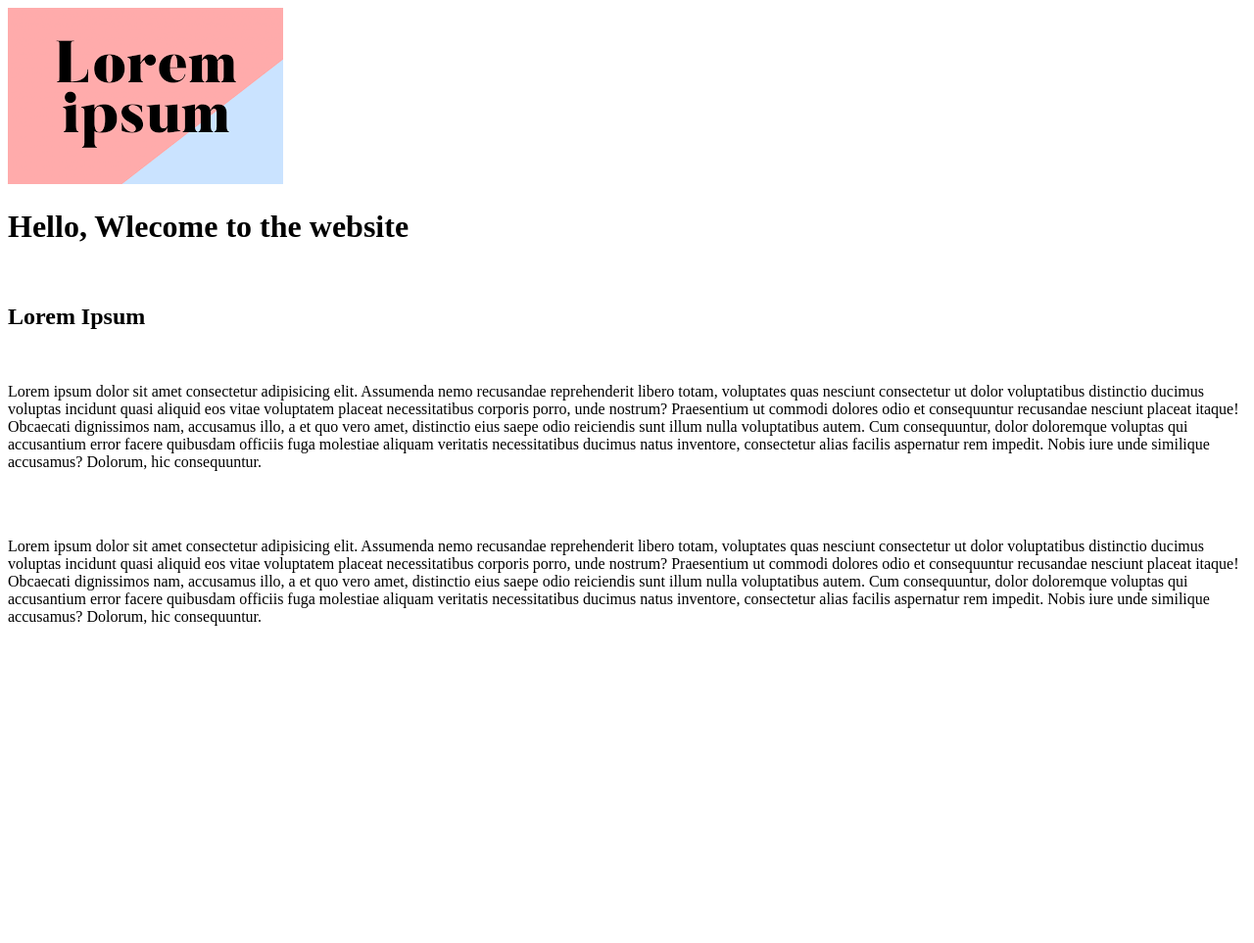
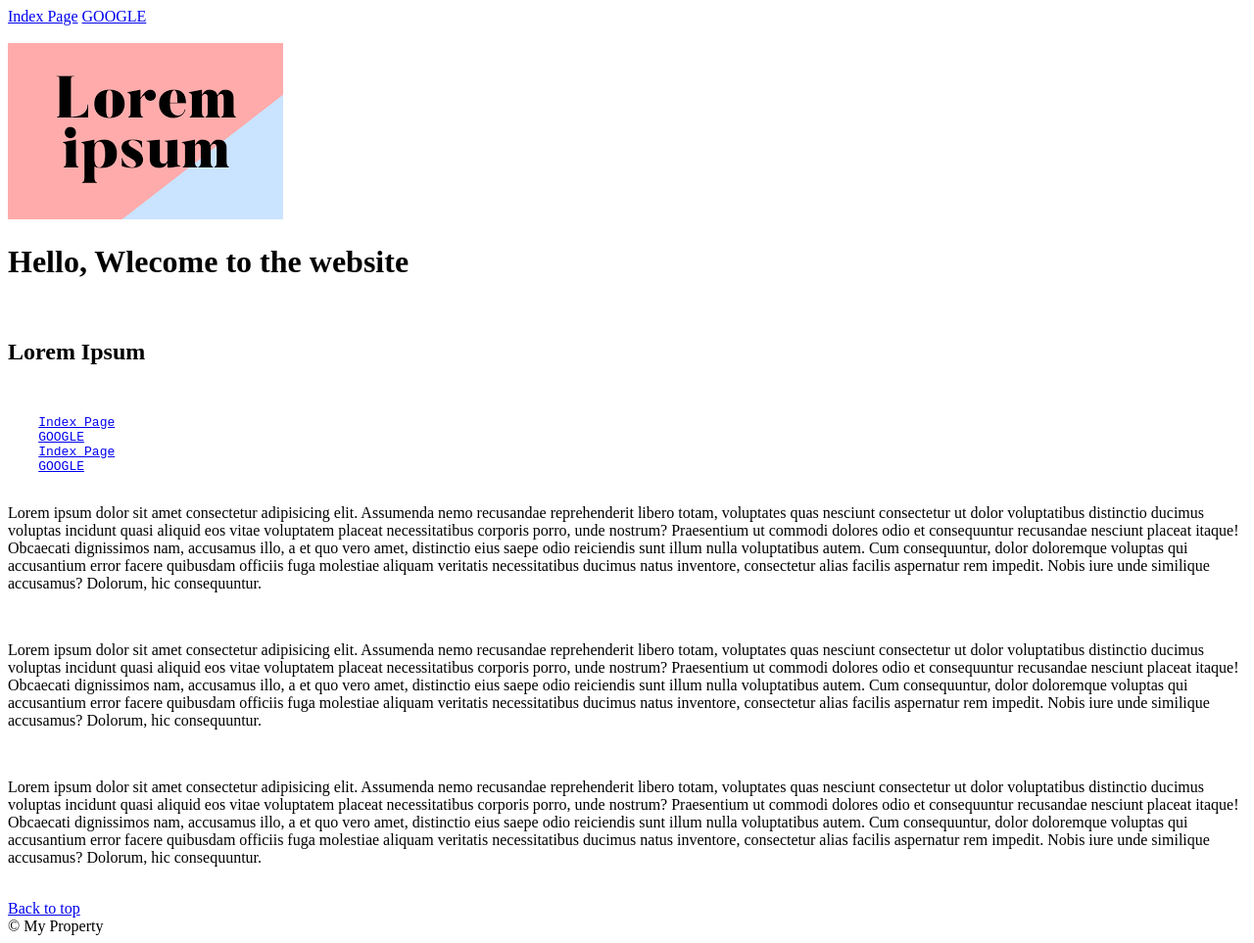
Before and after one commit to Reyan19k/innovate_l3_portfolio, a plain HTML site: page frontend_notes/notes.html in a window 1280 px wide. Shown: the whole page at 98% size. Before the commit the page ends 800 px from the top, so only its background shows below. Drawn offline with Linux system fonts and the light colour scheme.

Commit message:
added frontend_notes

```diff
--- a/frontend_notes/notes.html
+++ b/frontend_notes/notes.html
@@ -5,19 +5,64 @@
     <meta charset="UTF-8">
     <meta http-equiv="X-UA-Compatible" content="IE=edge">
     <meta name="viewport" content="width=device-width, initial-scale=1.0">
-    <title>Web Page</title>
+    <title>Home Page</title>
 </head>
 
 <body>
-    <img src="download.png" alt="Lorem Ipsum">
-    <h1>Hello, Wlecome to the website</h1>
+    <header>
+        <nav>
+            <a href="index.html"> Index Page</a>
+            <a href="https://www.google.com" target="_blank"> GOOGLE</a>
+            <!-- target= "_blank" - it allows the link to open in another tab -->
+        </nav>
+    </header>
+    <br>
+    <img src="img/download.png" alt="Lorem Ipsum">
+    <h1 id="innovate">Hello, Wlecome to the website</h1>
     <br>
     <h2> Lorem Ipsum</h2>
     <br>
-<p>Lorem ipsum dolor sit amet consectetur adipisicing elit. Assumenda nemo recusandae reprehenderit libero totam, voluptates quas nesciunt consectetur ut dolor voluptatibus distinctio ducimus voluptas incidunt quasi aliquid eos vitae voluptatem placeat necessitatibus corporis porro, unde nostrum? Praesentium ut commodi dolores odio et consequuntur recusandae nesciunt placeat itaque! Obcaecati dignissimos nam, accusamus illo, a et quo vero amet, distinctio eius saepe odio reiciendis sunt illum nulla voluptatibus autem. Cum consequuntur, dolor doloremque voluptas qui accusantium error facere quibusdam officiis fuga molestiae aliquam veritatis necessitatibus ducimus natus inventore, consectetur alias facilis aspernatur rem impedit. Nobis iure unde similique accusamus? Dolorum, hic consequuntur.</p>
-<br>
-<br>
-<p>Lorem ipsum dolor sit amet consectetur adipisicing elit. Assumenda nemo recusandae reprehenderit libero totam, voluptates quas nesciunt consectetur ut dolor voluptatibus distinctio ducimus voluptas incidunt quasi aliquid eos vitae voluptatem placeat necessitatibus corporis porro, unde nostrum? Praesentium ut commodi dolores odio et consequuntur recusandae nesciunt placeat itaque! Obcaecati dignissimos nam, accusamus illo, a et quo vero amet, distinctio eius saepe odio reiciendis sunt illum nulla voluptatibus autem. Cum consequuntur, dolor doloremque voluptas qui accusantium error facere quibusdam officiis fuga molestiae aliquam veritatis necessitatibus ducimus natus inventore, consectetur alias facilis aspernatur rem impedit. Nobis iure unde similique accusamus? Dolorum, hic consequuntur.</p>
+    <pre>
+    <a href="index.html">Index Page</a>
+    <a href="https://www.google.com" target="_blank">GOOGLE</a>
+    <a href="index.html">Index Page</a>
+    <a href="https://www.google.com" target="_blank">GOOGLE</a>
+    </pre>
+    <div> <!-- &nbsp; = 1 space, &ensp; = 2 spaces, &emsp; = 4 spaces -->
+        <p>Lorem ipsum dolor sit amet consectetur adipisicing elit. Assumenda nemo recusandae reprehenderit libero
+            totam, voluptates quas nesciunt consectetur ut dolor voluptatibus distinctio ducimus voluptas incidunt quasi
+            aliquid eos vitae voluptatem placeat necessitatibus corporis porro, unde nostrum? Praesentium ut commodi
+            dolores odio et consequuntur recusandae nesciunt placeat itaque! Obcaecati dignissimos nam, accusamus illo,
+            a et quo vero amet, distinctio eius saepe odio reiciendis sunt illum nulla voluptatibus autem. Cum
+            consequuntur, dolor doloremque voluptas qui accusantium error facere quibusdam officiis fuga molestiae
+            aliquam veritatis necessitatibus ducimus natus inventore, consectetur alias facilis aspernatur rem impedit.
+            Nobis iure unde similique accusamus? Dolorum, hic consequuntur.</p>
+        <br>
+        <p>Lorem ipsum dolor sit amet consectetur adipisicing elit. Assumenda nemo recusandae reprehenderit libero
+            totam, voluptates quas nesciunt consectetur ut dolor voluptatibus distinctio ducimus voluptas incidunt quasi
+            aliquid eos vitae voluptatem placeat necessitatibus corporis porro, unde nostrum? Praesentium ut commodi
+            dolores odio et consequuntur recusandae nesciunt placeat itaque! Obcaecati dignissimos nam, accusamus illo,
+            a et quo vero amet, distinctio eius saepe odio reiciendis sunt illum nulla voluptatibus autem. Cum
+            consequuntur, dolor doloremque voluptas qui accusantium error facere quibusdam officiis fuga molestiae
+            aliquam veritatis necessitatibus ducimus natus inventore, consectetur alias facilis aspernatur rem impedit.
+            Nobis iure unde similique accusamus? Dolorum, hic consequuntur.</p>
+        <br>
+        <p>Lorem ipsum dolor sit amet consectetur adipisicing elit. Assumenda nemo recusandae reprehenderit libero
+            totam, voluptates quas nesciunt consectetur ut dolor voluptatibus distinctio ducimus voluptas incidunt quasi
+            aliquid eos vitae voluptatem placeat necessitatibus corporis porro, unde nostrum? Praesentium ut commodi
+            dolores odio et consequuntur recusandae nesciunt placeat itaque! Obcaecati dignissimos nam, accusamus illo,
+            a et quo vero amet, distinctio eius saepe odio reiciendis sunt illum nulla voluptatibus autem. Cum
+            consequuntur, dolor doloremque voluptas qui accusantium error facere quibusdam officiis fuga molestiae
+            aliquam veritatis necessitatibus ducimus natus inventore, consectetur alias facilis aspernatur rem impedit.
+            Nobis iure unde similique accusamus? Dolorum, hic consequuntur.</p>
+    </div>
+    <br>
+    <footer>
+        <a href="#innovate"> Back to top</a>
+        <br>
+        &copy; My Property
+    </footer>
+
 </body>
 
 </html>
```
Also changed, not shown: frontend_notes/index.html (added, +12 -0 lines), frontend_notes/img/download.png (renamed from frontend_notes/download.png).
